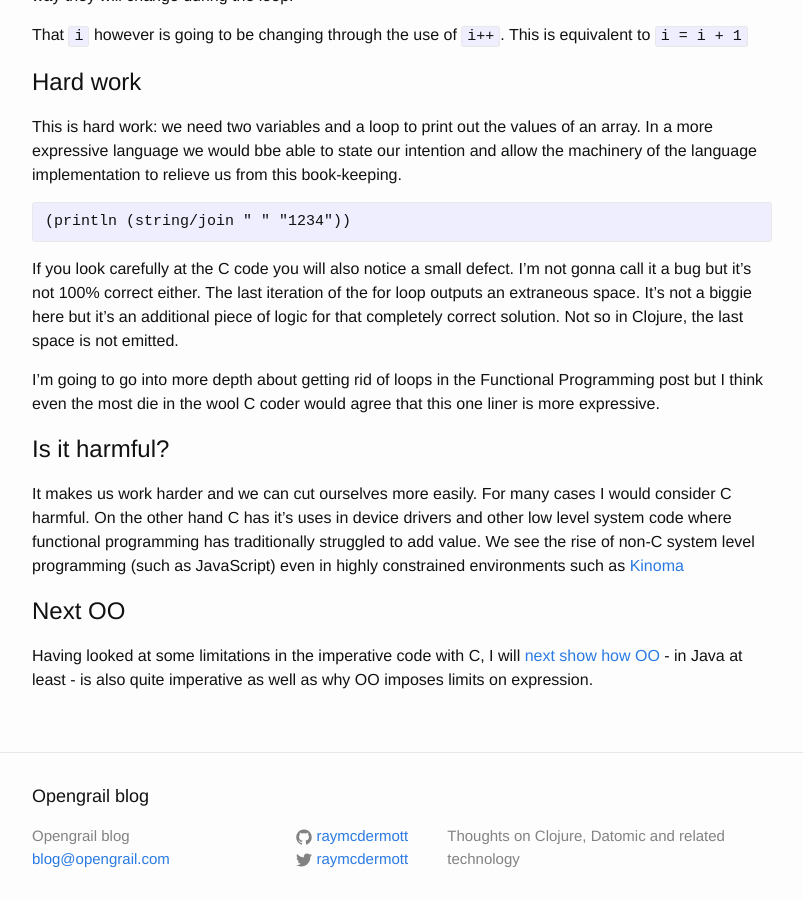
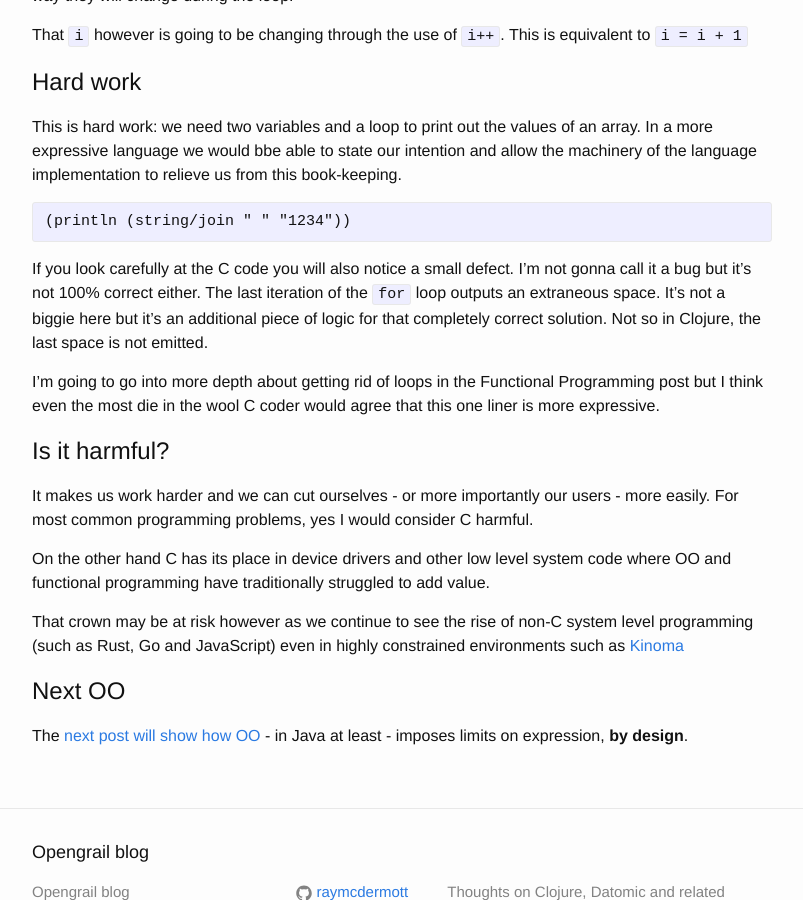
Before and after one commit to opengrail/opengrail.github.io, a Jekyll site: the page built from _posts/2016-09-11-expressivity-02-imperative.md, in a window 1280 px wide and 900 px high, scrolled down 2727 px. Shown: the whole window, without its empty margins (238-1041 px from the left). Built offline with Jekyll 4.4.1, drawn with Linux system fonts in a browser that asks for light colours; comment, search, counter and statistics services are not loaded.

Commit message:
more tweaks

````diff
--- a/_posts/2016-09-11-expressivity-02-imperative.md
+++ b/_posts/2016-09-11-expressivity-02-imperative.md
@@ -117,17 +117,21 @@ This is hard work: we need two variables and a loop to print out the values of a
 (println (string/join " " "1234"))
 ```
 
-If you look carefully at the C code you will also notice a small defect. I'm not gonna call it a bug but it's not 100% correct either. The last iteration of the for loop outputs an extraneous space. It's not a biggie here but it's an additional piece of logic for that completely correct solution. Not so in Clojure, the last space is not emitted.
+If you look carefully at the C code you will also notice a small defect. I'm not gonna call it a bug but it's not 100% correct either. The last iteration of the `for` loop outputs an extraneous space. It's not a biggie here but it's an additional piece of logic for that completely correct solution. Not so in Clojure, the last space is not emitted.
 
 I'm going to go into more depth about getting rid of loops in the Functional Programming post but I think even the most die in the wool C coder would agree that this one liner is more expressive.
 
 # Is it harmful?
 
-It makes us work harder and we can cut ourselves more easily. For many cases I would consider C harmful. On the other hand C has it's uses in device drivers and other low level system code where functional programming has traditionally struggled to add value. We see the rise of non-C system level programming (such as JavaScript) even in highly constrained environments such as [Kinoma][kinoma]
+It makes us work harder and we can cut ourselves - or more importantly our users - more easily. For most common programming problems, yes I would consider C harmful.
+
+On the other hand C has its place in device drivers and other low level system code where OO and functional programming have traditionally struggled to add value.
+
+That crown may be at risk however as we continue to see the rise of non-C system level programming (such as Rust, Go and JavaScript) even in highly constrained environments such as [Kinoma][kinoma]
 
 # Next OO
 
-Having looked at some limitations in the imperative code with C, I will [next show how OO][oo] - in Java at least - is also quite imperative as well as why OO imposes limits on expression.
+The [next post will show how OO][oo] - in Java at least - imposes limits on expression, **by design**.
 
 [imperative]: {% post_url 2016-09-11-expressivity-02-imperative %}
 [oo]: {% post_url 2016-09-11-expressivity-03-oo %}
````
